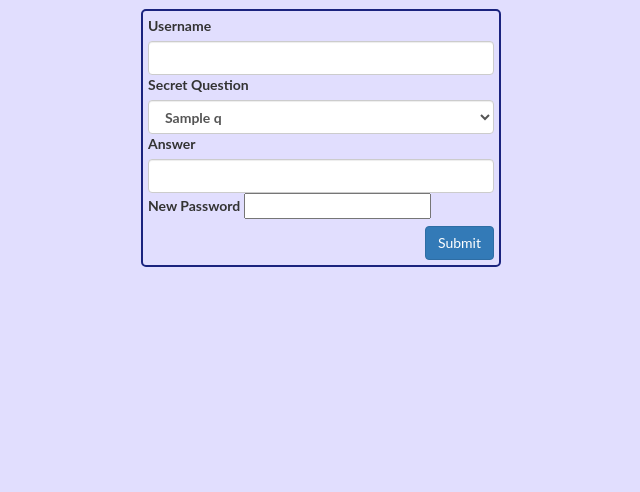
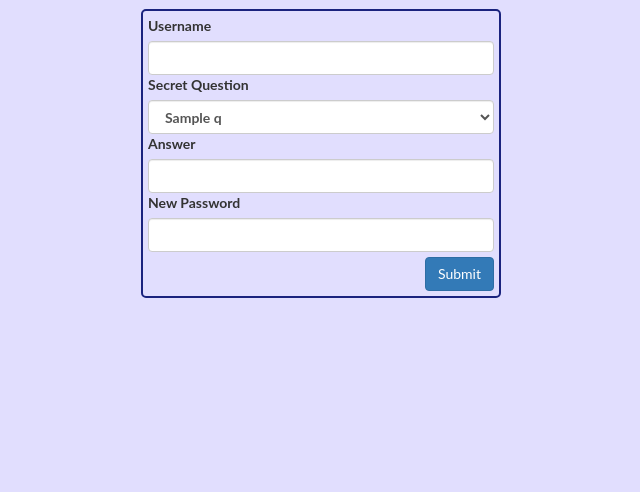
Before and after one commit to Jheysoon/TADPS, a CodeIgniter app: page /database/forgot_password in a window 1280 px wide. Shown: the part 51-543 px from the top of the page, without its empty margins (319-959 px from the left). Run offline with CodeIgniter, Linux system fonts and the light colour scheme; tables that the repository leaves empty or names only in its code hold one stand-in row (values such as "Sample post").

Commit message:
fix style

```diff
--- a/application/views/user/forgot.php
+++ b/application/views/user/forgot.php
@@ -23,7 +23,7 @@
                     <label>Answer</label>
                     <input type="text" name="answer" class="form-control" value="<?php echo set_value('answer') ?>">
                     <label>New Password</label>
-                    <input type="text" name="password" value="<?php echo set_value('password') ?>">
+                    <input type="text" name="password" class="form-control" value="<?php echo set_value('password') ?>">
                     <input type="submit" name="name" class="btn btn-primary pull-right margin-top-5px" value="Submit">
                     <span class="clearfix"></span>
                 </form>
```
